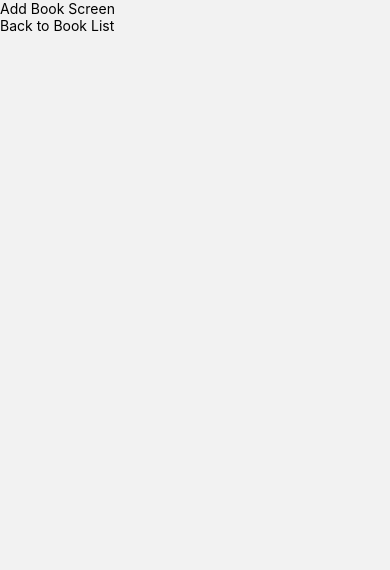
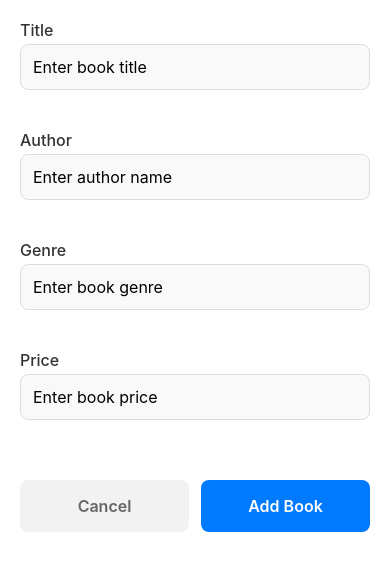
Before and after one commit to scsketch/pagemaster-rn, a React Native app: screen /AddBook in a window 390 px wide. Shown: the top 570 px of the page. Built offline with nearby package versions, Linux system fonts and the light colour scheme.

Commit message:
adding book screen

```diff
--- a/app/features/book/hooks/useBooks.ts
+++ b/app/features/book/hooks/useBooks.ts
@@ -36,6 +36,17 @@ export const useBooks = () => {
     }
   };
 
+  const addBook = async (bookData: AddBookData): Promise<Book> => {
+    const token = await getToken();
+    if (!token) throw new Error('Unauthorized');
+    const book = await service.createBook(token, bookData);
+
+    // Add new book to the top so it shows up after we add it via the UI and return to the screen
+    setBooks(prev => [...prev, book]);
+
+    return book;
+  };
+
   const fetchNextPage = async () => {
     if (!hasMore || isLoading) return;
     setIsLoading(true);
@@ -65,6 +76,6 @@ export const useBooks = () => {
     hasMore,
     fetchNextPage,
     refresh,
-    // addBook,
+    addBook,
   };
 };
--- a/app/features/book/screens/AddBookScreen.tsx
+++ b/app/features/book/screens/AddBookScreen.tsx
@@ -1,16 +1,235 @@
-import { View, Text, TouchableOpacity } from "react-native";
-import { NavigationProp, useNavigation } from "@react-navigation/native";
-import { RootStackParamList } from "../../../navigation/AppNavigator";
+import {
+  View,
+  Text,
+  TouchableOpacity,
+  TextInput,
+  StyleSheet,
+  Alert,
+  ScrollView,
+} from 'react-native';
+import { NavigationProp, useNavigation } from '@react-navigation/native';
+import { RootStackParamList } from '../../../navigation/AppNavigator';
+import { useBooks } from '../hooks/useBooks';
+import { SafeAreaView } from 'react-native-safe-area-context';
+import { useForm, Controller, SubmitHandler } from 'react-hook-form';
+import { z } from 'zod';
+import { zodResolver } from '@hookform/resolvers/zod';
+
+const bookSchema = z.object({
+  title: z.string().min(1, 'Title is required').max(100, 'Title is too long'),
+  author: z.string().min(1, 'Author is required').max(100, 'Author name is too long'),
+  genre: z.string().min(1, 'Genre is required').max(50, 'Genre is too long'),
+  price: z
+    .string()
+    .min(1, 'Price is required')
+    .regex(/^\d+(\.\d{1,2})?$/, 'Please enter a valid price (e.g., 19.99)'),
+});
+
+type BookFormInput = z.input<typeof bookSchema>;
 
 export default function AddBookScreen() {
   const navigation = useNavigation<NavigationProp<RootStackParamList>>();
+  const { addBook } = useBooks();
+  const {
+    control,
+    handleSubmit,
+    formState: { errors, isSubmitting },
+  } = useForm<BookFormInput>({
+    resolver: zodResolver(bookSchema),
+    defaultValues: {
+      title: '',
+      author: '',
+      genre: '',
+      price: '',
+    },
+  });
+
+  const onSubmit: SubmitHandler<BookFormInput> = async data => {
+    const priceNumber = parseFloat(data.price);
+    if (isNaN(priceNumber) || priceNumber <= 0) {
+      Alert.alert('Error', 'Price must be a number greater than 0');
+      return;
+    }
+    try {
+      await addBook({ ...data, price: priceNumber });
+      navigation.goBack();
+    } catch (error) {
+      Alert.alert('Error', 'Failed to add book. Please try again.');
+    }
+  };
 
   return (
-    <View>
-      <Text>Add Book Screen</Text>
-      <TouchableOpacity onPress={() => navigation.goBack()}>
-        <Text>Back to Book List</Text>
-      </TouchableOpacity>
-    </View>
+    <SafeAreaView style={styles.container}>
+      <ScrollView style={styles.scrollView} contentContainerStyle={styles.content}>
+        <View style={styles.form}>
+          <View style={styles.inputContainer}>
+            <Text style={styles.label}>Title</Text>
+            <Controller
+              control={control}
+              name='title'
+              render={({ field: { onChange, value, onBlur } }) => (
+                <TextInput
+                  style={[styles.input, errors.title && styles.inputError]}
+                  placeholder='Enter book title'
+                  value={value}
+                  onChangeText={onChange}
+                  onBlur={onBlur}
+                  editable={!isSubmitting}
+                />
+              )}
+            />
+            {errors.title && <Text style={styles.errorText}>{errors.title.message}</Text>}
+          </View>
+
+          <View style={styles.inputContainer}>
+            <Text style={styles.label}>Author</Text>
+            <Controller
+              control={control}
+              name='author'
+              render={({ field: { onChange, value, onBlur } }) => (
+                <TextInput
+                  style={[styles.input, errors.author && styles.inputError]}
+                  placeholder='Enter author name'
+                  value={value}
+                  onChangeText={onChange}
+                  onBlur={onBlur}
+                  editable={!isSubmitting}
+                />
+              )}
+            />
+            {errors.author && <Text style={styles.errorText}>{errors.author.message}</Text>}
+          </View>
+
+          <View style={styles.inputContainer}>
+            <Text style={styles.label}>Genre</Text>
+            <Controller
+              control={control}
+              name='genre'
+              render={({ field: { onChange, value, onBlur } }) => (
+                <TextInput
+                  style={[styles.input, errors.genre && styles.inputError]}
+                  placeholder='Enter book genre'
+                  value={value}
+                  onChangeText={onChange}
+                  onBlur={onBlur}
+                  editable={!isSubmitting}
+                />
+              )}
+            />
+            {errors.genre && <Text style={styles.errorText}>{errors.genre.message}</Text>}
+          </View>
+
+          <View style={styles.inputContainer}>
+            <Text style={styles.label}>Price</Text>
+            <Controller
+              control={control}
+              name='price'
+              render={({ field: { onChange, value, onBlur } }) => (
+                <TextInput
+                  style={[styles.input, errors.price && styles.inputError]}
+                  placeholder='Enter book price'
+                  value={value}
+                  onChangeText={onChange}
+                  onBlur={onBlur}
+                  keyboardType='decimal-pad'
+                  editable={!isSubmitting}
+                />
+              )}
+            />
+            {errors.price && <Text style={styles.errorText}>{errors.price.message}</Text>}
+          </View>
+
+          <View style={styles.buttonContainer}>
+            <TouchableOpacity
+              style={[styles.button, styles.cancelButton]}
+              onPress={() => navigation.goBack()}
+              disabled={isSubmitting}
+            >
+              <Text style={styles.cancelButtonText}>Cancel</Text>
+            </TouchableOpacity>
+
+            <TouchableOpacity
+              style={[styles.button, styles.submitButton, isSubmitting && styles.buttonDisabled]}
+              onPress={handleSubmit(onSubmit)}
+              disabled={isSubmitting}
+            >
+              <Text style={styles.submitButtonText}>{isSubmitting ? 'Adding...' : 'Add Book'}</Text>
+            </TouchableOpacity>
+          </View>
+        </View>
+      </ScrollView>
+    </SafeAreaView>
   );
 }
+
+const styles = StyleSheet.create({
+  container: {
+    flex: 1,
+    backgroundColor: '#fff',
+  },
+  scrollView: {
+    flex: 1,
+  },
+  content: {
+    padding: 20,
+  },
+  form: {
+    gap: 20,
+  },
+  inputContainer: {
+    marginBottom: 20,
+  },
+  label: {
+    fontSize: 16,
+    fontWeight: '500',
+    color: '#333',
+    marginBottom: 4,
+  },
+  input: {
+    borderWidth: 1,
+    borderColor: '#ddd',
+    borderRadius: 8,
+    padding: 12,
+    fontSize: 16,
+    backgroundColor: '#f9f9f9',
+  },
+  inputError: {
+    borderColor: '#ff3b30',
+  },
+  errorText: {
+    color: '#ff3b30',
+    fontSize: 14,
+    marginTop: 4,
+    minHeight: 18,
+  },
+  buttonContainer: {
+    flexDirection: 'row',
+    gap: 12,
+    marginTop: 20,
+  },
+  button: {
+    flex: 1,
+    padding: 16,
+    borderRadius: 8,
+    alignItems: 'center',
+  },
+  cancelButton: {
+    backgroundColor: '#f2f2f2',
+  },
+  submitButton: {
+    backgroundColor: '#007AFF',
+  },
+  buttonDisabled: {
+    backgroundColor: '#ccc',
+  },
+  cancelButtonText: {
+    color: '#666',
+    fontSize: 16,
+    fontWeight: '600',
+  },
+  submitButtonText: {
+    color: '#fff',
+    fontSize: 16,
+    fontWeight: '600',
+  },
+});
--- a/app/features/book/service.ts
+++ b/app/features/book/service.ts
@@ -1,6 +1,6 @@
 import { AxiosResponse } from 'axios';
 import { api } from '../../api';
-import { Book, PaginatedBooksResponse } from './types';
+import { AddBookData, Book, PaginatedBooksResponse } from './types';
 
 export async function getBooks(
   token: string | null,
@@ -21,3 +21,16 @@ export async function getBooks(
   const res: AxiosResponse<PaginatedBooksResponse> = await api.get('/books', config);
   return res.data;
 }
+
+export async function createBook(token: string | null, bookData: AddBookData): Promise<Book> {
+  const config: any = {
+    baseURL: 'http://localhost:3000/api/v1',
+  };
+
+  config.headers = {
+    Authorization: `Bearer ${token}`,
+  };
+
+  const res: AxiosResponse<Book> = await api.post('/books', bookData, config);
+  return res.data;
+}
--- a/package.json
+++ b/package.json
@@ -11,6 +11,7 @@
   "dependencies": {
     "@expo/metro-runtime": "~5.0.4",
     "@expo/vector-icons": "^14.1.0",
+    "@hookform/resolvers": "^5.0.1",
     "@react-navigation/native": "^7.1.9",
     "@react-navigation/native-stack": "^7.3.13",
     "@tanstack/react-query": "^5.77.0",
@@ -18,14 +19,16 @@
     "expo": "~53.0.9",
     "expo-font": "~13.3.1",
     "expo-image": "~2.1.7",
+    "expo-secure-store": "~14.2.3",
     "expo-status-bar": "~2.2.3",
     "react": "19.0.0",
     "react-dom": "19.0.0",
+    "react-hook-form": "^7.56.4",
     "react-native": "0.79.2",
     "react-native-safe-area-context": "5.4.0",
     "react-native-screens": "~4.10.0",
     "react-native-web": "^0.20.0",
-    "expo-secure-store": "~14.2.3"
+    "zod": "^3.25.28"
   },
   "devDependencies": {
     "@babel/core": "^7.25.2",
```
Also changed, not shown: 1 other file (tests, documents, lock files or other folders).
